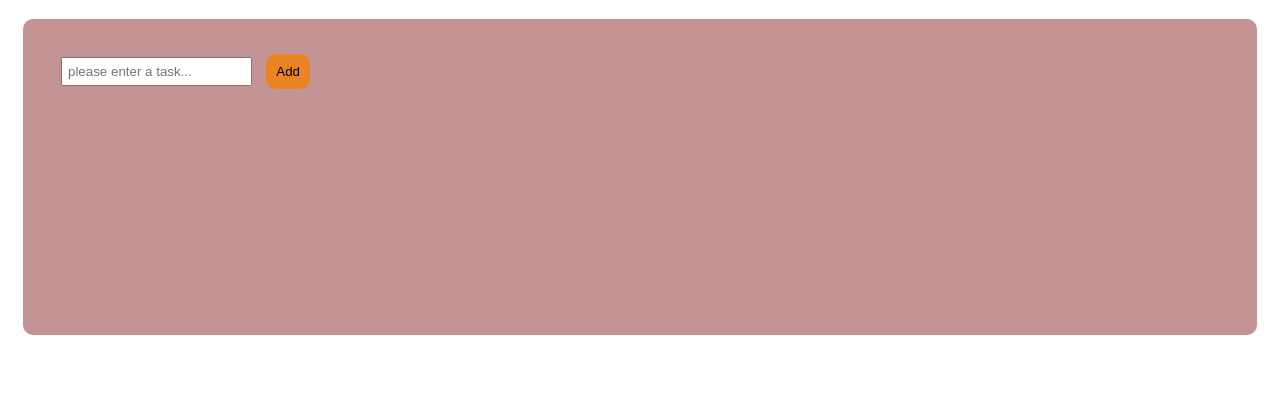
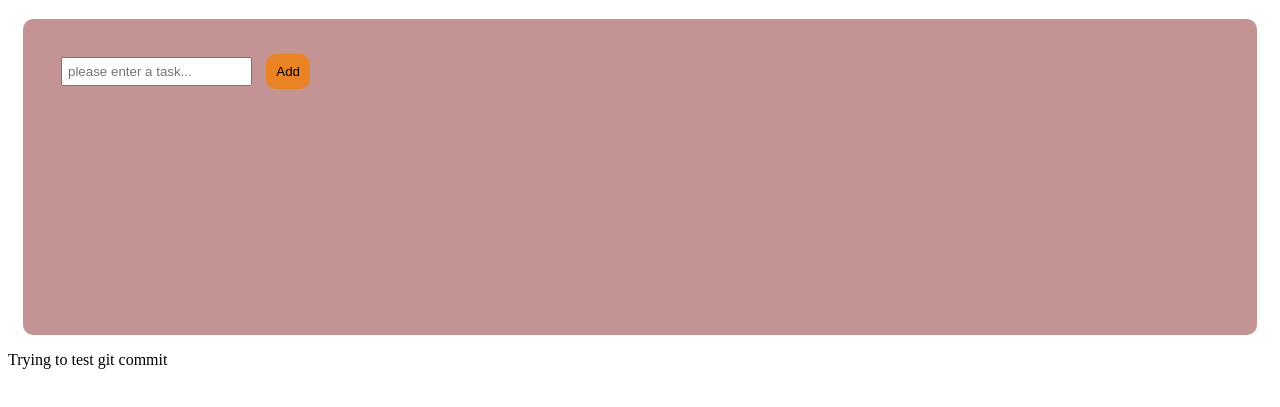
Before and after one commit to adeelnasirk/jsprojects, a plain HTML site: page index.html in a window 1280 px wide. Shown: the part 61-468 px from the top of the page. Drawn offline with Linux system fonts and the light colour scheme.

Commit message:
test commit

```diff
--- a/index.html
+++ b/index.html
@@ -20,7 +20,7 @@
         </div>
 
     </div>
-
+    <p>Trying to test git commit </p>
 
     <script src="index.js"></script>
 </body>
```
